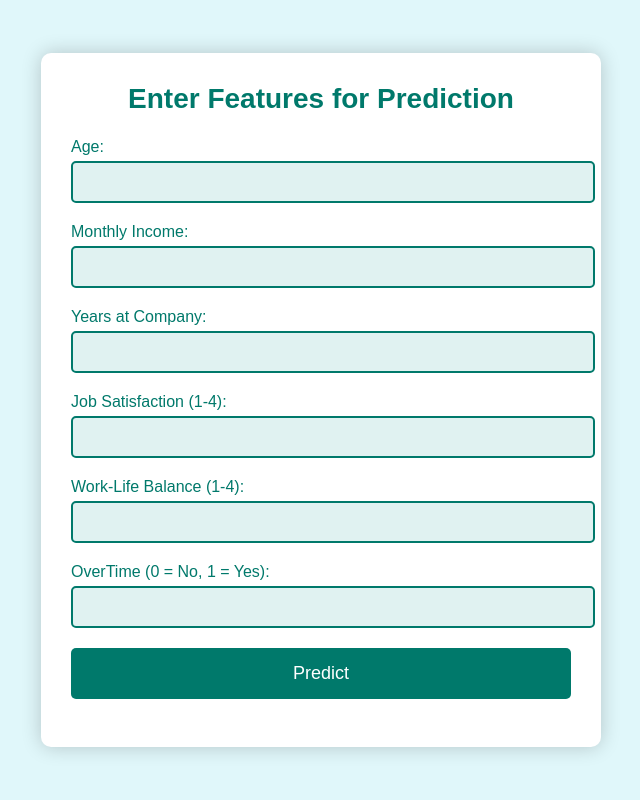
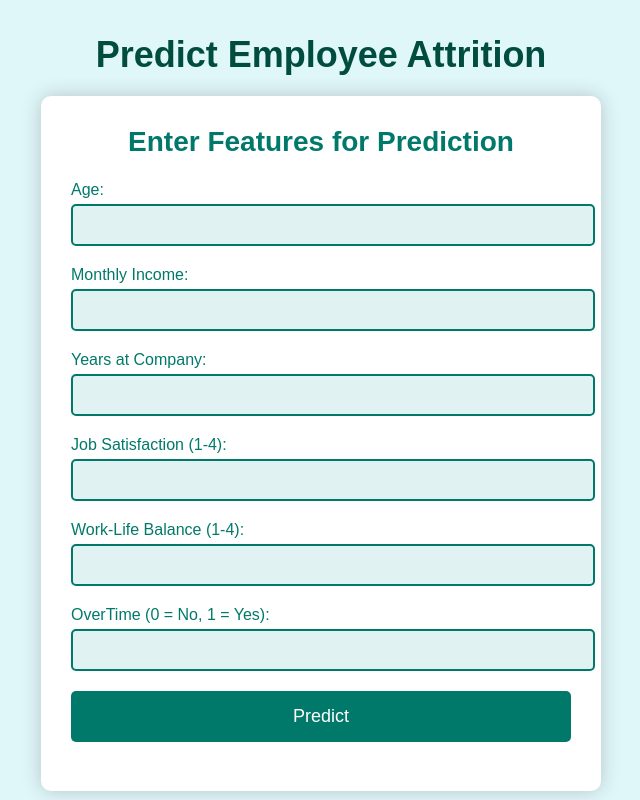
Before and after one commit to krishnakamalbaishnab/Predict-Employee-Attrition-Using-this-Web-App, a Flask app: page / in a window 1280 px wide. Shown: the whole page, without its empty margins (319-959 px from the left). Run offline with Flask 3, Linux system fonts and the light colour scheme; parts of the project's set-up code (start-up, migrations or seed data) failed here and were passed over.

Commit message:
Update index.html

```diff
--- a/templates/index.html
+++ b/templates/index.html
@@ -11,8 +11,16 @@
         display: flex;
         justify-content: center;
         align-items: center;
+        flex-direction: column;
         height: 100vh;
         margin: 0;
+      }
+
+      .headline {
+        text-align: center;
+        color: #004d40;
+        font-size: 36px;
+        margin-bottom: 20px;
       }
 
       .form-container {
@@ -76,6 +84,7 @@
     </style>
   </head>
   <body>
+    <h1 class="headline">Predict Employee Attrition</h1>
     <div class="form-container">
       <h2>Enter Features for Prediction</h2>
       <form action="/predict" method="post">
```
